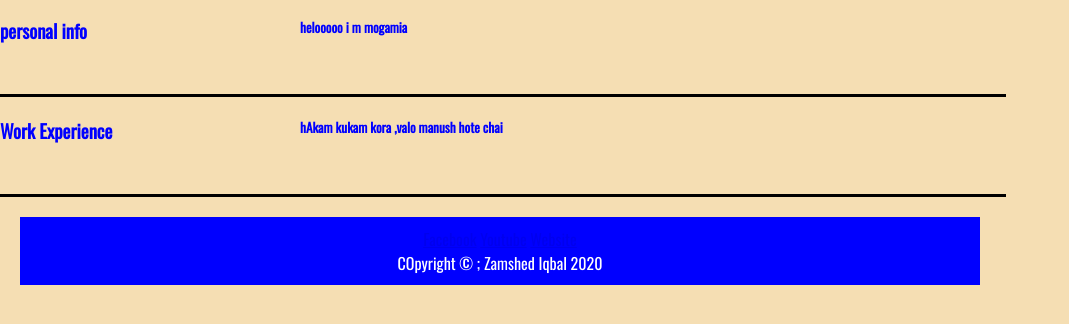
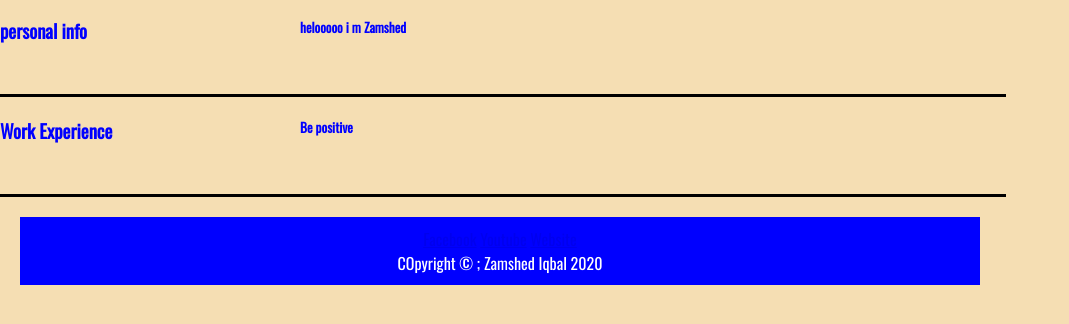
Before and after one commit to Zamshed87/cv-project, a plain HTML site: page index.html in a window 1280 px wide. Shown: the part 162-486 px from the top of the page, without its empty margins (0-1069 px from the left). Drawn offline with nearby package versions, Linux system fonts and the light colour scheme.

Commit message:
Update index.html

```diff
--- a/index.html
+++ b/index.html
@@ -34,7 +34,7 @@
 
                </div>
                <div class="right-div">
-                <h5>   helooooo i m mogamia </h5>
+                <h5>   helooooo i m Zamshed </h5>
                 </div>
                </div>
            </div>
@@ -52,7 +52,7 @@
 
                 </div>
                 <div class="right-div">
-                 <h5>   hAkam kukam kora ,valo manush hote chai </h5>
+                 <h5>   Be positive </h5>
                  </div>
                 </div>
             </div>
```
